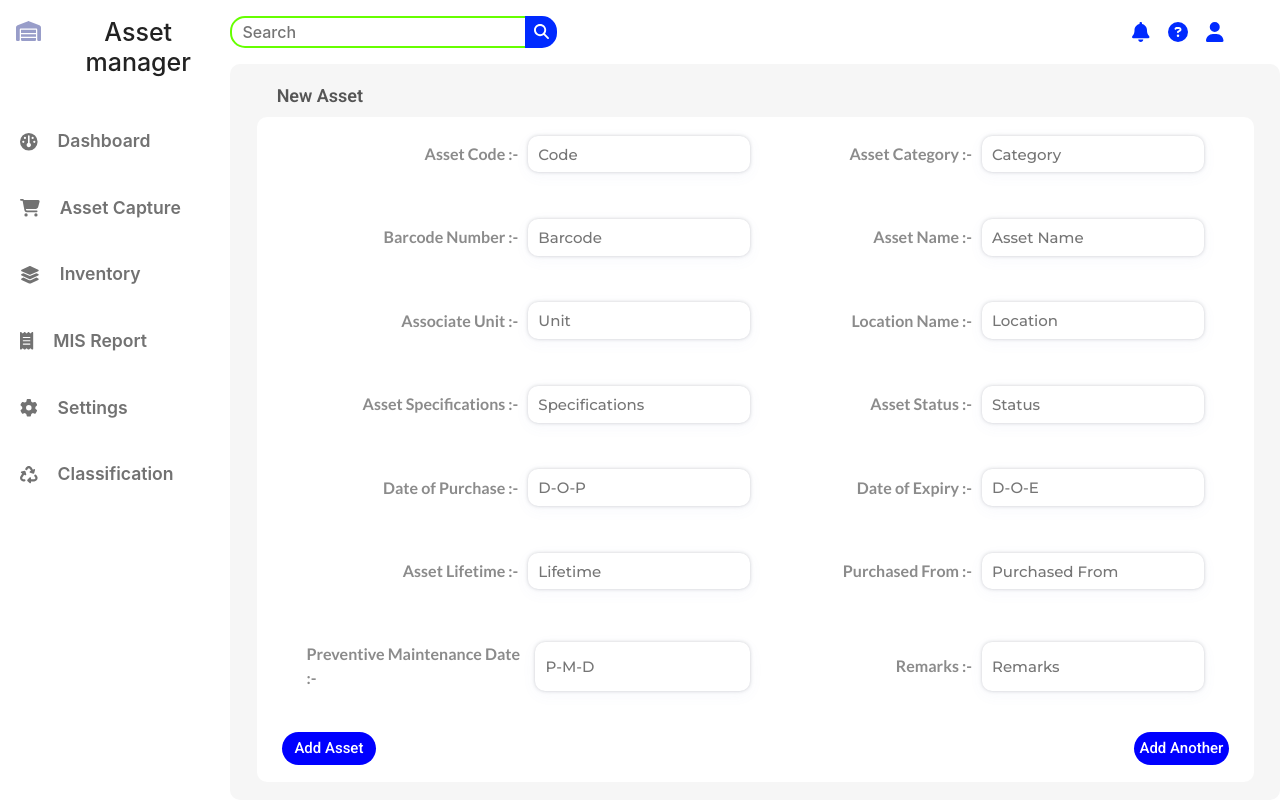
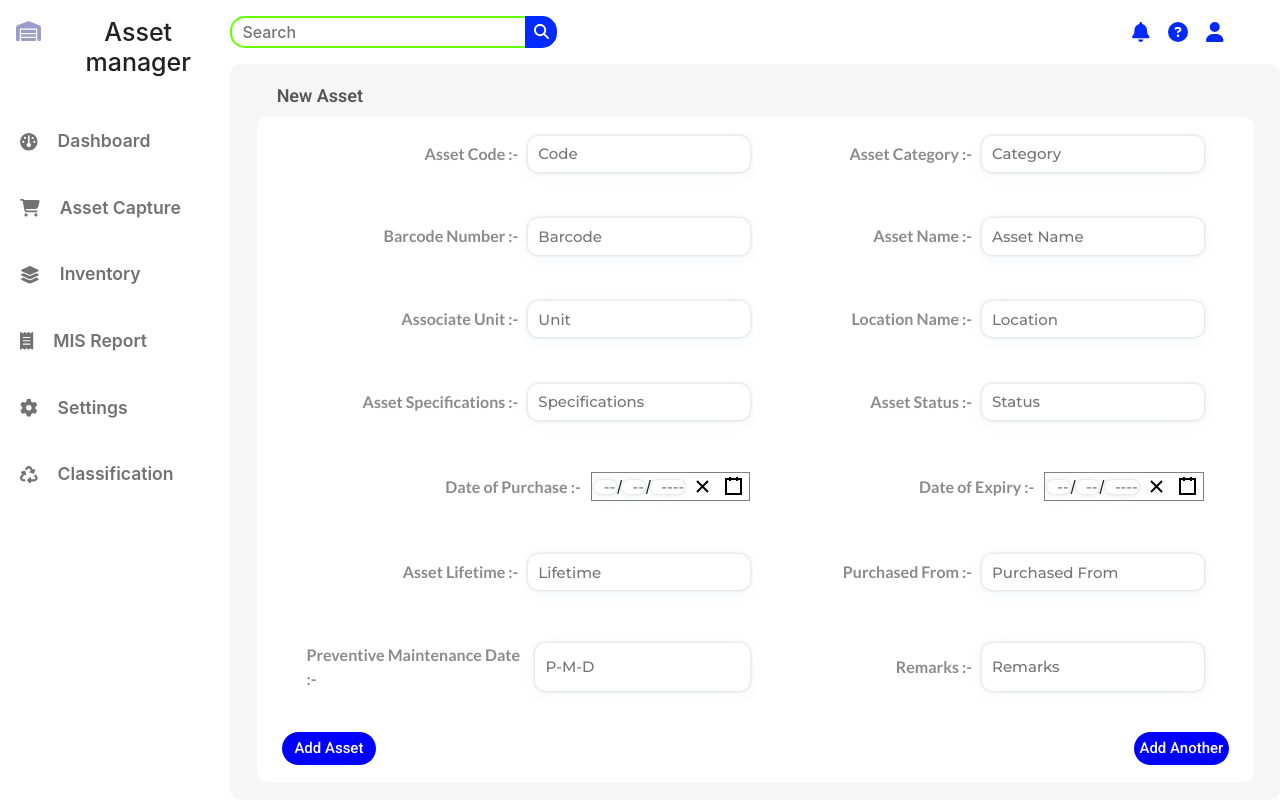
Before and after one commit to AnujNdas/Asset-manager-new, a React (Create React App) app in the folder frontend/: page /AssetCapture in a window 1280 px wide. Built offline with nearby package versions, Linux system fonts and the light colour scheme.

Commit message:
Update AssetCapture.jsx

```diff
--- a/frontend/src/Pages/AssetCapture.jsx
+++ b/frontend/src/Pages/AssetCapture.jsx
@@ -1,7 +1,9 @@
 import React, { useState } from 'react';
 import { useNavigate } from 'react-router-dom';
 import '../Page_styles/AssetCapture.css';
-
+import DatePicker from 'react-date-picker';
+import 'react-date-picker/dist/DatePicker.css';
+import 'react-calendar/dist/Calendar.css';
 const AssetCapture = () => {
   const defaultFormData = {
     assetCode: '',
@@ -12,8 +14,8 @@ const AssetCapture = () => {
     locationName: '',
     assetSpecification: '',
     assetStatus: '',
-    DOP: '',
-    DOE: '',
+    DOP: null, // Initialize as null, can be changed to a default date like new Date()
+    DOE: null, // Initialize as null, same as above
     assetLifetime: '',
     purchaseFrom: '',
     PMD: '',
@@ -31,10 +33,17 @@ const AssetCapture = () => {
     }));
   };
 
+  // Handle Date Change
+  const handleDateChange = (date, name) => {
+    setFormData((prevData) => ({
+      ...prevData,
+      [name]: date, // Update the specific date field (DOP or DOE)
+    }));
+  };
+
   // Save asset to database
   const saveAssetToDatabase = async (data) => {
     try {
-      // const apiurl = process.env.NEXT_PUBLIC_API_URL;
       const response = await fetch('https://asset-manager-new.onrender.com/api/assets', {
         method: 'POST',
         headers: {
@@ -181,22 +190,22 @@ const AssetCapture = () => {
             </div>
             <div className="form-entry">
               <p> Date of Purchase :-</p>
-              <input
-                name='DOP'
-                type="text"
+              <DatePicker
+                name="DOP"
                 value={formData.DOP}
-                onChange={handleChange}
-                placeholder='D-O-P'
+                onChange={(date) => handleDateChange(date, 'DOP')}
+                dateFormat="MMMM d, yyyy"
+                className='custom-DatePicker'
               />
             </div>
             <div className="form-entry">
               <p> Date of Expiry :-</p>
-              <input
-                name='DOE'
-                type="text"
+              <DatePicker
+                name="DOE"
                 value={formData.DOE}
-                onChange={handleChange}
-                placeholder='D-O-E'
+                onChange={(date) => handleDateChange(date, 'DOE')}
+                dateFormat="MMMM d, yyyy"
+                className='custom-DatePicker'
               />
             </div>
             <div className="form-entry">
```
